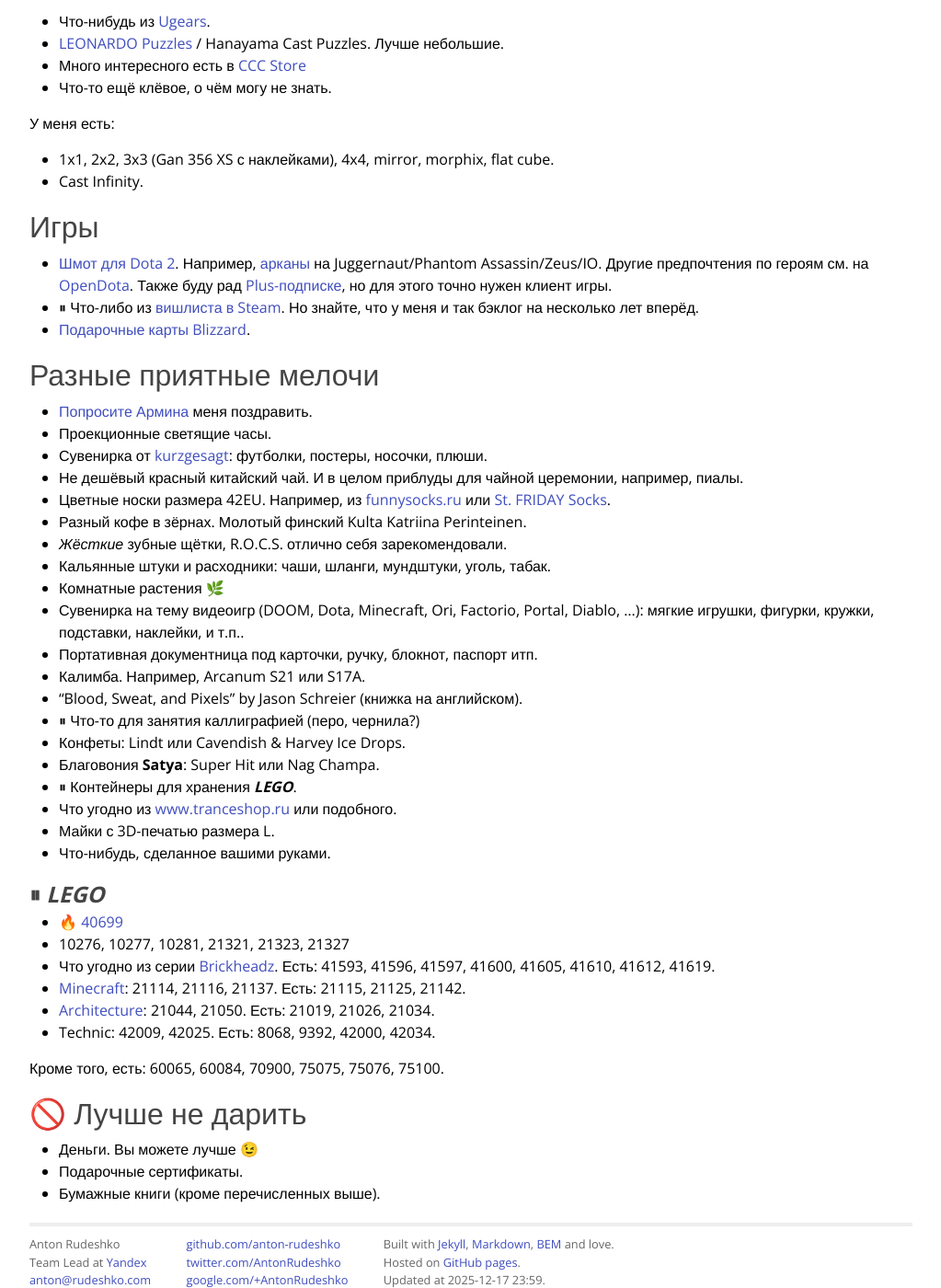
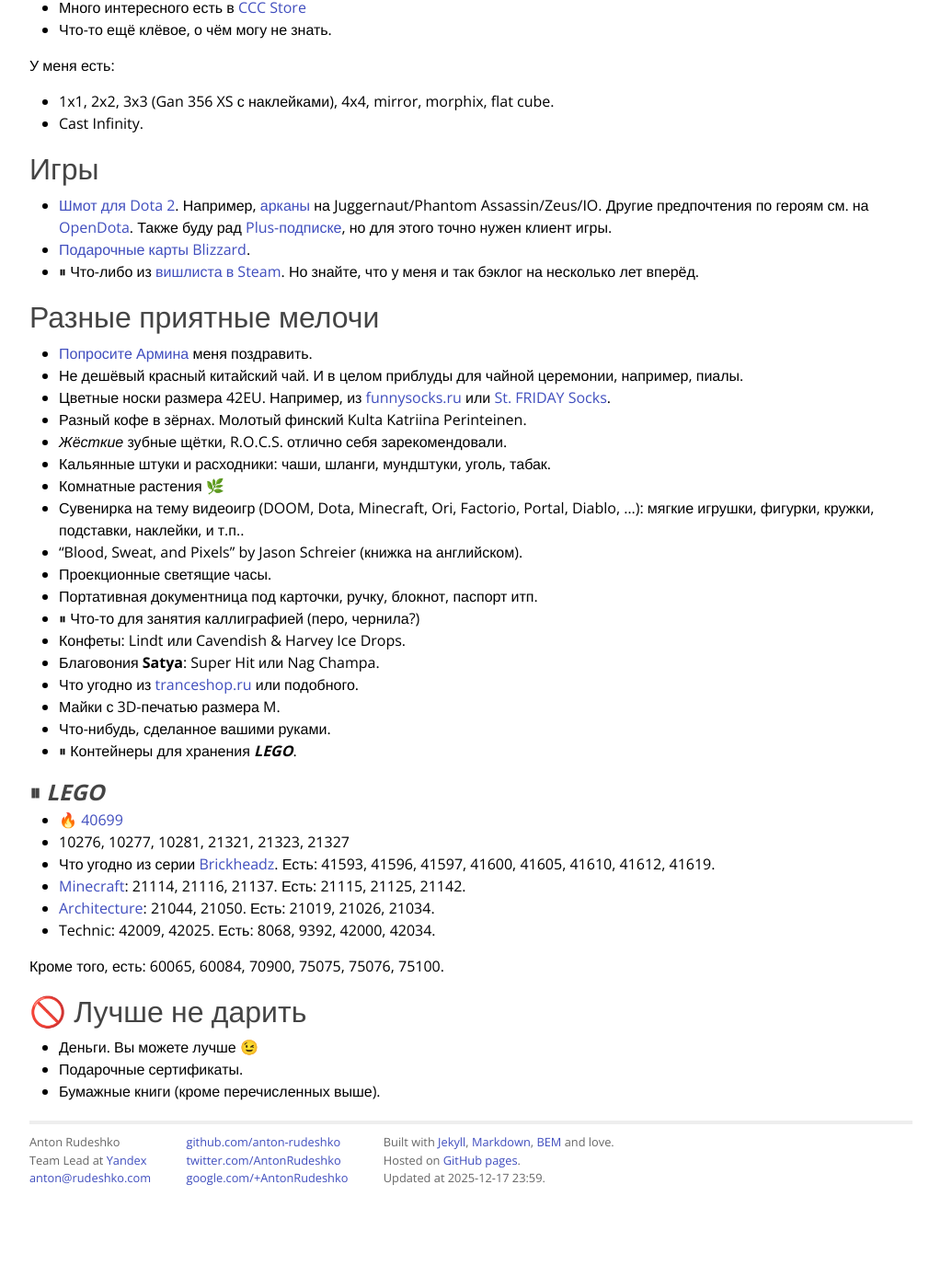
Before and after one commit to anton-rudeshko/anton-rudeshko.github.io, a Jekyll site: the page built from wishlist/index.md, in a window 1280 px wide and 1400 px high, scrolled down 1052 px. Shown: the whole window at 92% size, without its empty margins (128-1151 px from the left). Built offline with Jekyll 4.4.1, drawn with Linux system fonts in a browser that asks for light colours; comment, search, counter and statistics services are not loaded; after the commit the page ends 2357 px from its top, so only the background shows below that; some of the changed text lies outside the part shown.

Commit message:
wishlist: small update

```diff
--- a/wishlist/index.md
+++ b/wishlist/index.md
@@ -14,8 +14,8 @@ _Обновлено 9 июля 2025._
 
 Можно расходники и прочие аксессуары: слипматы, конверты, картриджи и т. п.
 
-[vinyl-collection]: https://www.discogs.com/user/anton-rudeshko/collection?header=1&layout=big
-[vinyl-wantlist]: https://www.discogs.com/wantlist?user=anton-rudeshko&layout=big
+[vinyl-collection]: https://www.discogs.com/user/anton-rudeshko/collection?header=1&layout=big&sort=added&sort_order=desc
+[vinyl-wantlist]: https://www.discogs.com/wantlist?limit=250&user=anton-rudeshko&layout=big
 
 ## Железо
 
@@ -73,8 +71,8 @@ _Обновлено 9 июля 2025._
 ## Игры
 
 - [Шмот для Dota 2][dota2-store]. Например, [арканы][dota2-arcana] на Juggernaut/Phantom Assassin/Zeus/IO. Другие предпочтения по героям см. на [OpenDota][opendota]. Также буду рад [Plus-подписке][dota2-plus], но для этого точно нужен клиент игры.
+- [Подарочные карты Blizzard][blizzard-giftcards].
 - ⏸ Что-либо из [вишлиста в Steam][steam]. Но знайте, что у меня и так бэклог на несколько лет вперёд.
-- [Подарочные карты Blizzard][blizzard-giftcards].
 
 [steam]: https://store.steampowered.com/wishlist/id/rudeshko_plays/
 [dota2-store]: http://www.dota2.com/store/
@@ -86,8 +84,6 @@ _Обновлено 9 июля 2025._
 ## Разные приятные мелочи
 
 - [Попросите Армина](mailto:armin@astateoftrance.com) меня поздравить.
-- Проекционные светящие часы.
-- Сувенирка от [kurzgesagt]: футболки, постеры, носочки, плюши.
 - Не дешёвый красный китайский чай. И в целом приблуды для чайной церемонии, например, пиалы.
 - Цветные носки размера 42EU. Например, из [funnysocks.ru](https://funnysocks.ru/) или [St. FRIDAY Socks](https://myfriday.ru/muzhskie_noski/).
 - Разный кофе в зёрнах. Молотый финский Kulta Katriina Perinteinen.
@@ -95,16 +91,16 @@ _Обновлено 9 июля 2025._
 - Кальянные штуки и расходники: чаши, шланги, мундштуки, уголь, табак.
 - Комнатные растения 🌿
 - Сувенирка на тему видеоигр (DOOM, Dota, Minecraft, Ori, Factorio, Portal, Diablo, …): мягкие игрушки, фигурки, кружки, подставки, наклейки, и т.п..
+- "Blood, Sweat, and Pixels" by Jason Schreier (книжка на английском).
+- Проекционные светящие часы.
 - Портативная документница под карточки, ручку, блокнот, паспорт итп.
-- Калимба. Например, Arcanum S21 или S17A.
-- "Blood, Sweat, and Pixels" by Jason Schreier (книжка на английском).
 - ⏸ Что-то для занятия каллиграфией (перо, чернила?)
 - Конфеты: Lindt или Cavendish & Harvey Ice Drops.
 - Благовония **Satya**: Super Hit или Nag Champa.
+- Что угодно из [tranceshop.ru](https://www.tranceshop.ru/) или подобного.
+- Майки с 3D-печатью размера M.
+- Что-нибудь, сделанное вашими руками.
 - ⏸ Контейнеры для хранения ***LEGO***.
-- Что угодно из [www.tranceshop.ru](http://www.tranceshop.ru/) или подобного.
-- Майки с 3D-печатью размера L.
-- Что-нибудь, сделанное вашими руками.
 
 [kurzgesagt]: https://shop-eu.kurzgesagt.org/
 
```
Also changed, not shown: other parts of wishlist/index.md (+3 -5 lines).
